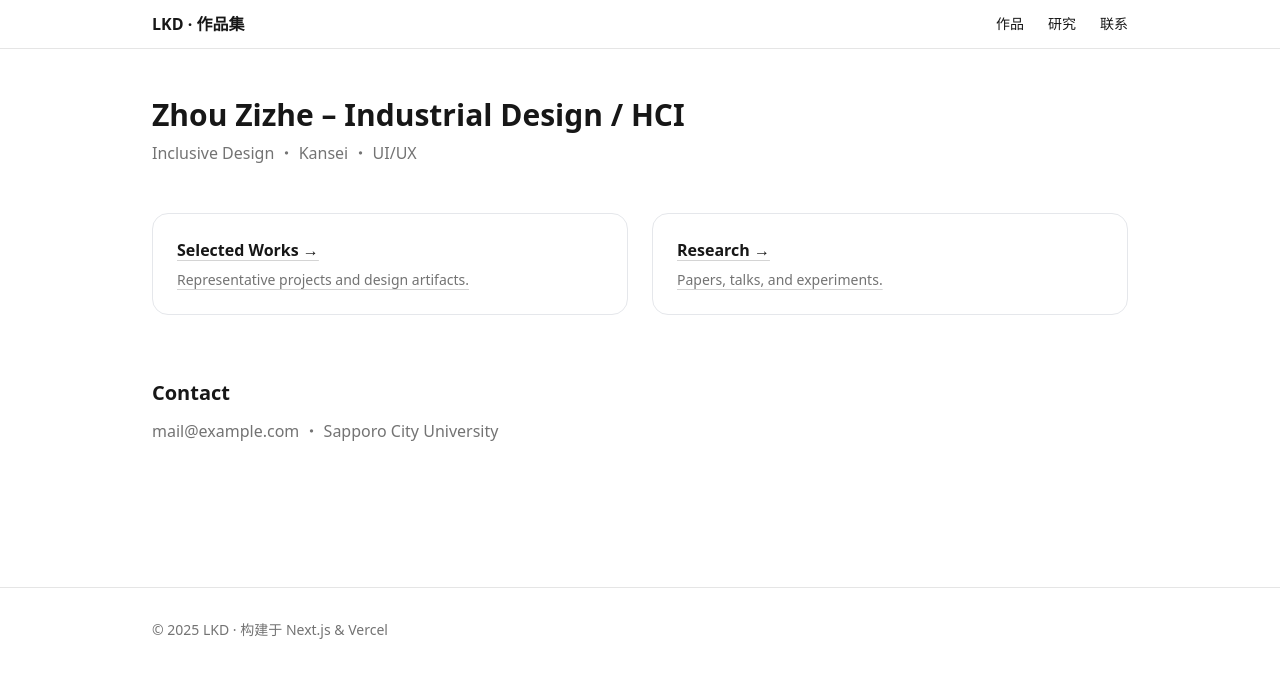
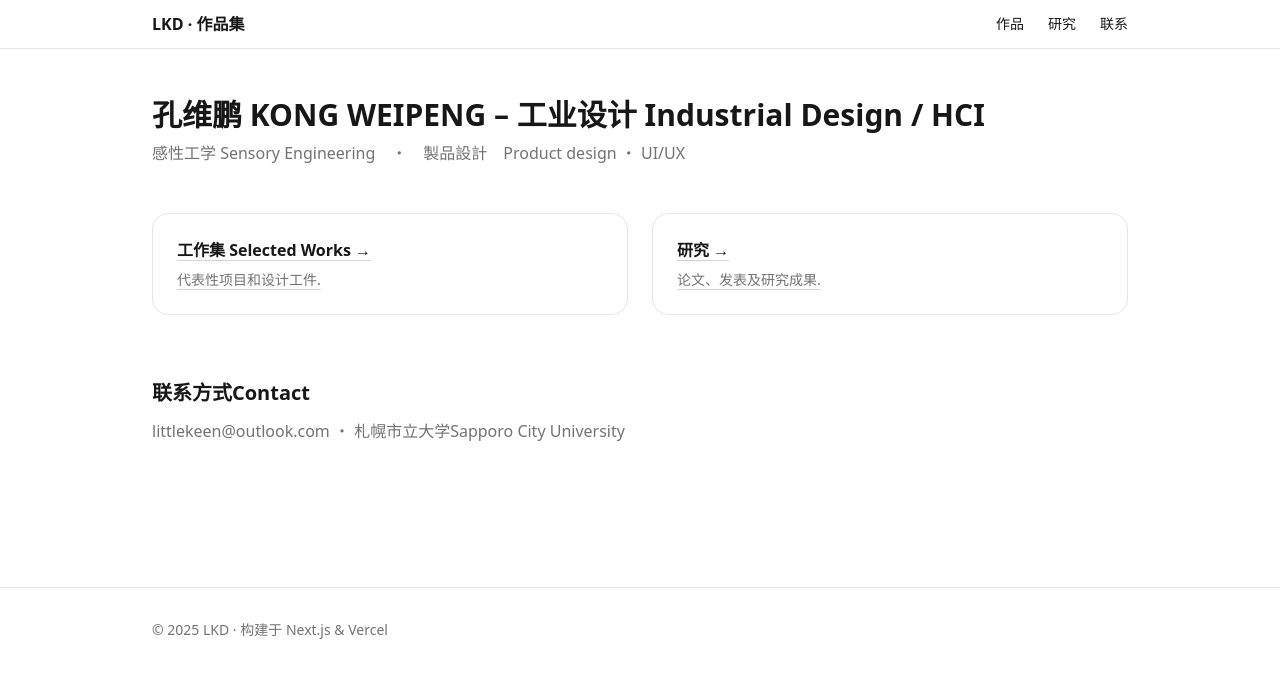
Before and after one commit to big-lk/WEB-test, a Next.js app: page / in a window 1280 px wide. Shown: the top 678 px of the page. Built offline with nearby package versions, Linux system fonts and the light colour scheme.

Commit message:
Update page.tsx

```diff
--- a/app/page.tsx
+++ b/app/page.tsx
@@ -2,24 +2,24 @@ export default function Home() {
   return (
     <main className="mx-auto max-w-5xl px-6 py-12">
       <header className="mb-12">
-        <h1 className="text-3xl font-bold">Zhou Zizhe – Industrial Design / HCI</h1>
-        <p className="text-neutral-500 mt-2">Inclusive Design ・ Kansei ・ UI/UX</p>
+        <h1 className="text-3xl font-bold">孔维鹏 KONG WEIPENG – 工业设计 Industrial Design / HCI</h1>
+        <p className="text-neutral-500 mt-2"> 感性工学 Sensory Engineering　・　製品設計　Product design ・ UI/UX</p>
       </header>
 
       <section className="grid gap-6 sm:grid-cols-2">
         <a href="/works" className="block rounded-2xl border p-6 hover:shadow transition">
-          <h2 className="font-semibold mb-2">Selected Works →</h2>
-          <p className="text-neutral-500 text-sm">Representative projects and design artifacts.</p>
+          <h2 className="font-semibold mb-2">工作集 Selected Works →</h2>
+          <p className="text-neutral-500 text-sm">代表性项目和设计工件.</p>
         </a>
         <a href="/research" className="block rounded-2xl border p-6 hover:shadow transition">
-          <h2 className="font-semibold mb-2">Research →</h2>
-          <p className="text-neutral-500 text-sm">Papers, talks, and experiments.</p>
+          <h2 className="font-semibold mb-2">研究 →</h2>
+          <p className="text-neutral-500 text-sm">论文、发表及研究成果.</p>
         </a>
       </section>
 
       <section id="contact" className="mt-16 space-y-3">
-        <h2 className="text-xl font-semibold">Contact</h2>
-        <p className="text-neutral-500">mail@example.com ・ Sapporo City University</p>
+        <h2 className="text-xl font-semibold">联系方式Contact</h2>
+        <p className="text-neutral-500">littlekeen@outlook.com ・ 札幌市立大学Sapporo City University</p>
       </section>
     </main>
   )
```
